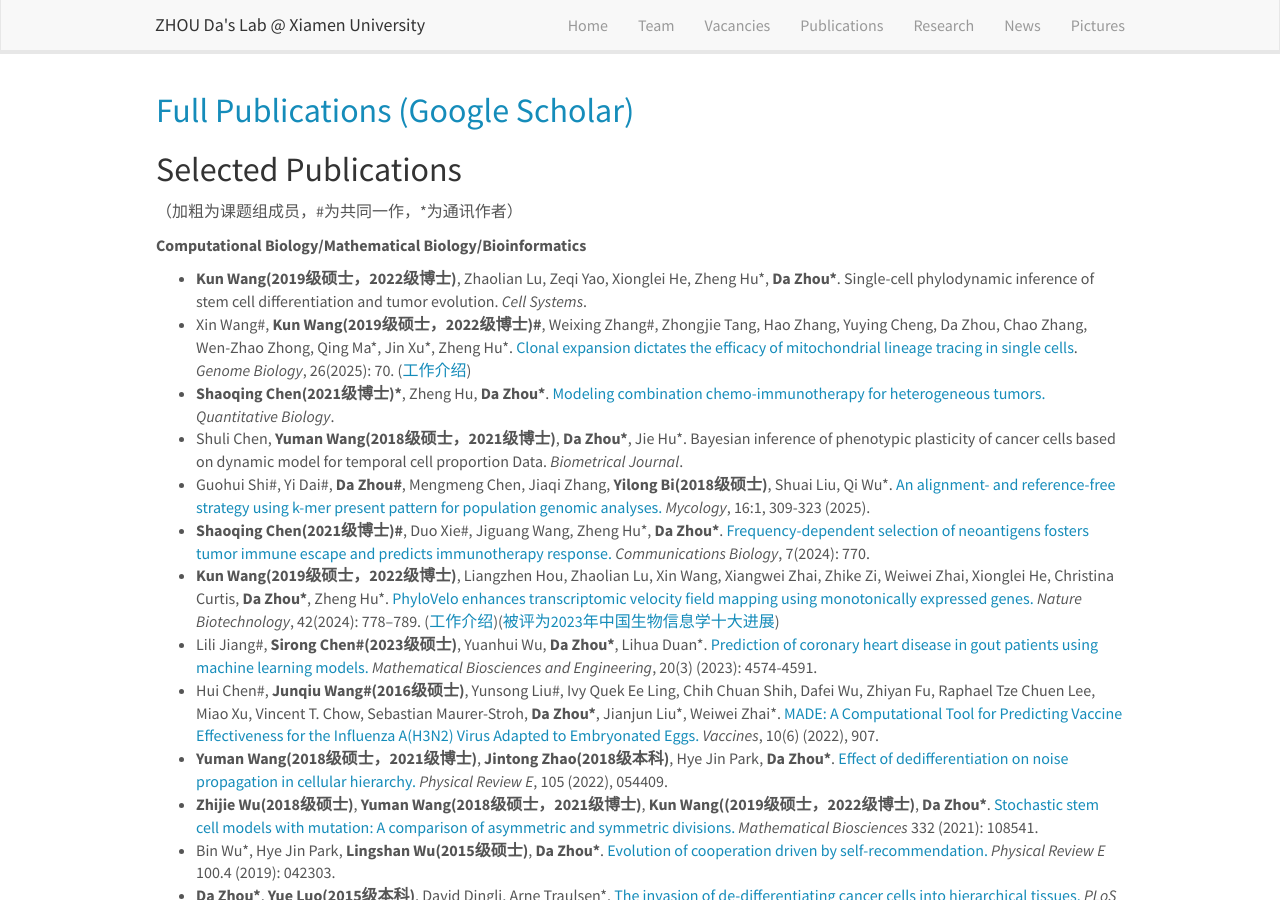
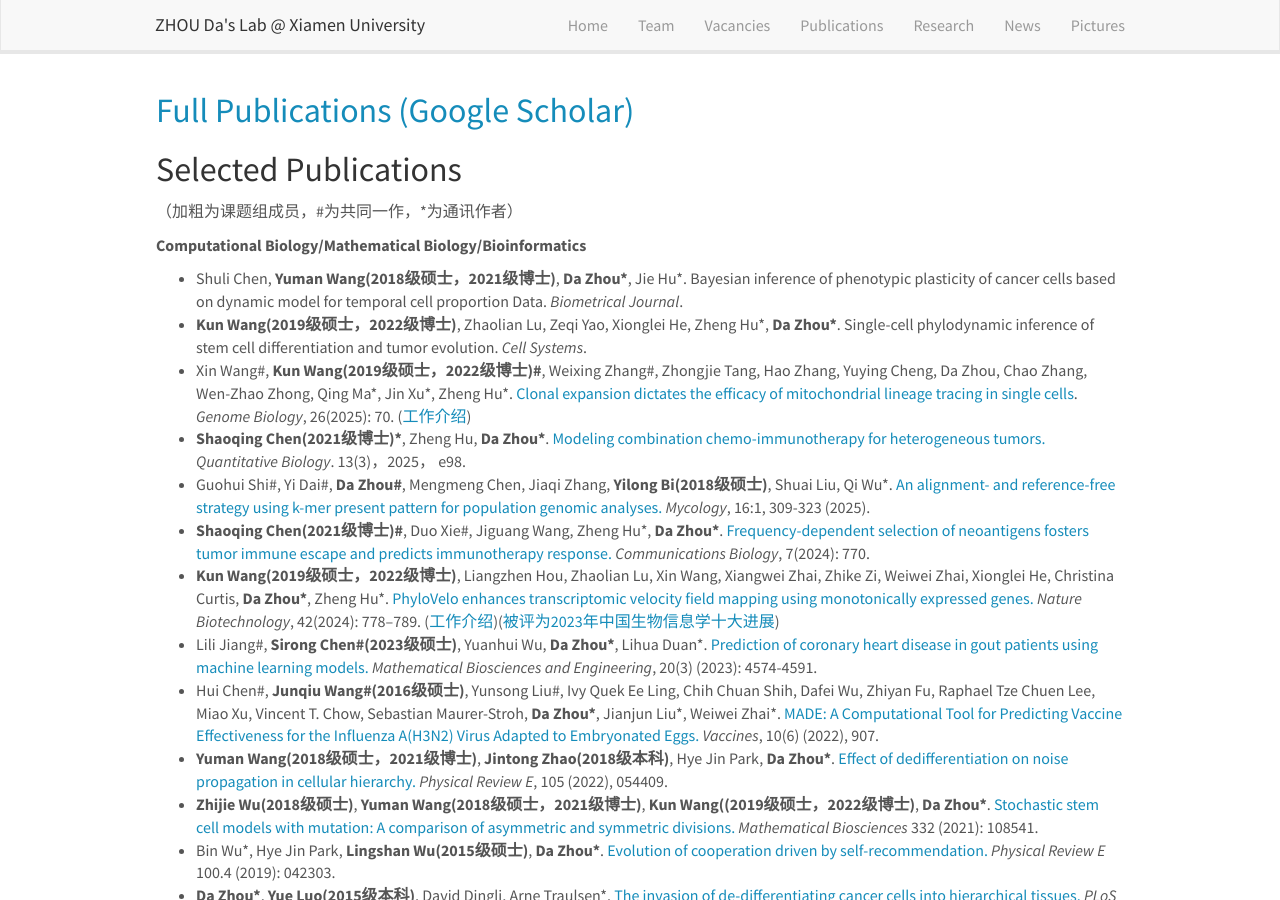
Before and after one commit to ZhouDaLab/zhoudalab.github.io, a Jekyll site: the page built from _pages/publications.md, in a window 1280 px wide and 900 px high. Built offline with Jekyll 4.4.1, drawn with Linux system fonts in a browser that asks for light colours; nearby versions of some CDN libraries.

Commit message:
Update publications.md

```diff
--- a/_pages/publications.md
+++ b/_pages/publications.md
@@ -14,10 +14,10 @@ permalink: /publications/
 
 **Computational Biology/Mathematical Biology/Bioinformatics**
 
+- Shuli Chen, **Yuman Wang(2018级硕士，2021级博士)**, **Da Zhou\***, Jie Hu\*. Bayesian inference of phenotypic plasticity of cancer cells based on dynamic model for temporal cell proportion Data. *Biometrical Journal*.
 - **Kun Wang(2019级硕士，2022级博士)**, Zhaolian Lu, Zeqi Yao, Xionglei He, Zheng Hu\*, **Da Zhou\***. Single-cell phylodynamic inference of stem cell differentiation and tumor evolution. *Cell Systems*.
 - Xin Wang\#, **Kun Wang(2019级硕士，2022级博士)\#**, Weixing Zhang\#, Zhongjie Tang, Hao Zhang, Yuying Cheng, Da Zhou, Chao Zhang, Wen-Zhao Zhong, Qing Ma\*, Jin Xu\*, Zheng Hu\*. [Clonal expansion dictates the efficacy of mitochondrial lineage tracing in single cells](https://genomebiology.biomedcentral.com/articles/10.1186/s13059-025-03540-7). *Genome Biology*, 26(2025): 70.  ([工作介绍](https://mp.weixin.qq.com/s/S_n3lnr3vEI8gALwZm5mdw))
-- **Shaoqing Chen(2021级博士)\***, Zheng Hu, **Da Zhou\***. [Modeling combination chemo-immunotherapy for heterogeneous tumors.](https://onlinelibrary.wiley.com/doi/10.1002/qub2.98) *Quantitative Biology*.
-- Shuli Chen, **Yuman Wang(2018级硕士，2021级博士)**, **Da Zhou\***, Jie Hu\*. Bayesian inference of phenotypic plasticity of cancer cells based on dynamic model for temporal cell proportion Data. *Biometrical Journal*.
+- **Shaoqing Chen(2021级博士)\***, Zheng Hu, **Da Zhou\***. [Modeling combination chemo-immunotherapy for heterogeneous tumors.](https://onlinelibrary.wiley.com/doi/10.1002/qub2.98) *Quantitative Biology*. 13(3)，2025， e98.
 - Guohui Shi\#, Yi Dai#, **Da Zhou\#**, Mengmeng Chen, Jiaqi Zhang, **Yilong Bi(2018级硕士)**, Shuai Liu, Qi Wu\*. [An alignment- and reference-free strategy using k-mer present pattern for population genomic analyses.](https://www.tandfonline.com/doi/citedby/10.1080/21501203.2024.2358868?scroll=top&needAccess=true) *Mycology*,  16:1, 309-323 (2025).
 -  **Shaoqing Chen(2021级博士)\#**, Duo Xie\#, Jiguang Wang, Zheng Hu\*, **Da Zhou\***. [Frequency-dependent selection of neoantigens fosters tumor immune escape and predicts immunotherapy response.](https://www.nature.com/articles/s42003-024-06460-7) *Communications Biology*, 7(2024): 770.
 - **Kun Wang(2019级硕士，2022级博士)**, Liangzhen Hou, Zhaolian Lu, Xin Wang, Xiangwei Zhai, Zhike Zi, Weiwei Zhai, Xionglei He, Christina Curtis, **Da Zhou\***, Zheng Hu\*. [PhyloVelo enhances transcriptomic velocity field mapping using monotonically expressed genes.](https://www.nature.com/articles/s41587-023-01887-5) *Nature Biotechnology*, 42(2024): 778–789. ([工作介绍](http://isynbio.siat.ac.cn/view.php?id=753))([被评为2023年中国生物信息学十大进展](http://gpb.big.ac.cn/news/1020))
```
